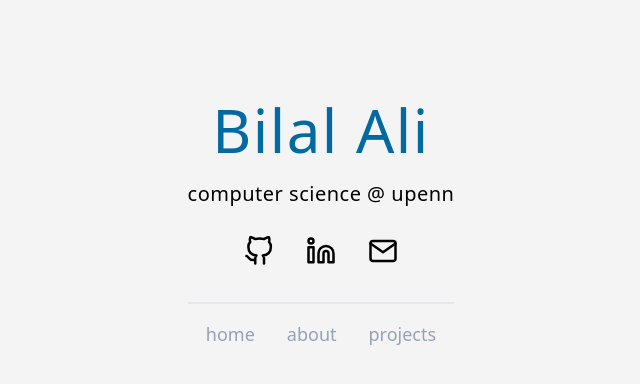
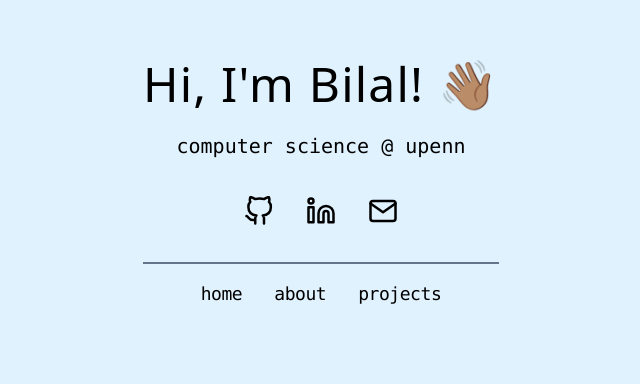
Before and after one commit to bilala45/personal-website-v2, a Gatsby site: page / in a window 1280 px wide. Shown: the part 176-560 px from the top of the page, without its empty margins (319-959 px from the left). Built offline with nearby package versions, Linux system fonts and the light colour scheme; Gatsby itself is replaced by a stand-in of ours.

Commit message:
Update home page styles

```diff
--- a/src/pages/index.tsx
+++ b/src/pages/index.tsx
@@ -6,15 +6,15 @@ const IndexPage: React.FC = () => {
   const [loadContent, setLoadContent] = React.useState(false);
 
   const iconStyle = () => {
-    return "text-3xl mx-4 hover:text-yellow-500";
+    return "text-3xl mx-4 hover:text-indigo-500";
   };
 
   const navStyle = () => {
-    return "mx-4 text-lg hover:text-yellow-500";
+    return "mx-4 text-md md:text-lg font-mono tracking-tight hover:text-indigo-500";
   };
 
   const opacityTransition = (loadContent: boolean) =>
-    `transition-opacity duration-[1000ms] ease-in ${
+    `transition-opacity duration-[500ms] ease-in ${
       loadContent ? "opacity-100" : "opacity-0"
     }`;
 
@@ -24,18 +24,18 @@ const IndexPage: React.FC = () => {
   }, []);
 
   return (
-    <div className="grid place-content-center min-w-screen min-h-screen bg-zinc-100">
-      <div className={"mb-20" + opacityTransition(loadContent)}>
+    <div className="grid place-content-center min-w-screen min-h-screen bg-sky-100 pb-20">
+      <div className={opacityTransition(loadContent)}>
         <div className="text-center">
-          <h1 className="text-6xl font-medium tracking-wide text-sky-700">
-            Bilal Ali
+          <h1 className="text-4xl md:text-5xl font-medium tracking-wide">
+            Hi, I'm Bilal! 👋🏽
           </h1>
-          <h2 className="text-xl mt-5 tracking-wide font-light">
+          <h2 className="text-lg md:text-xl mt-6 font-mono">
             computer science @ upenn
           </h2>
         </div>
 
-        <div className="flex justify-center mt-6 mx-auto py-1 px-1.5">
+        <div className="flex justify-center mt-8 mx-auto py-1 px-1.5">
           <a className={iconStyle()} href="https://github.com/bilala45">
             <FiGithub />
           </a>
@@ -49,9 +49,9 @@ const IndexPage: React.FC = () => {
             <FiMail />
           </a>
         </div>
-        <hr className="mt-8 border-t-2"></hr>
+        <hr className="mt-8 border-t-2 border-slate-500"></hr>
 
-        <div className="flex justify-center mt-4 mx-auto text-slate-400">
+        <div className="flex justify-center mt-4 mx-auto">
           <div className={navStyle()}>
             <Link to="/">home</Link>
           </div>
```
